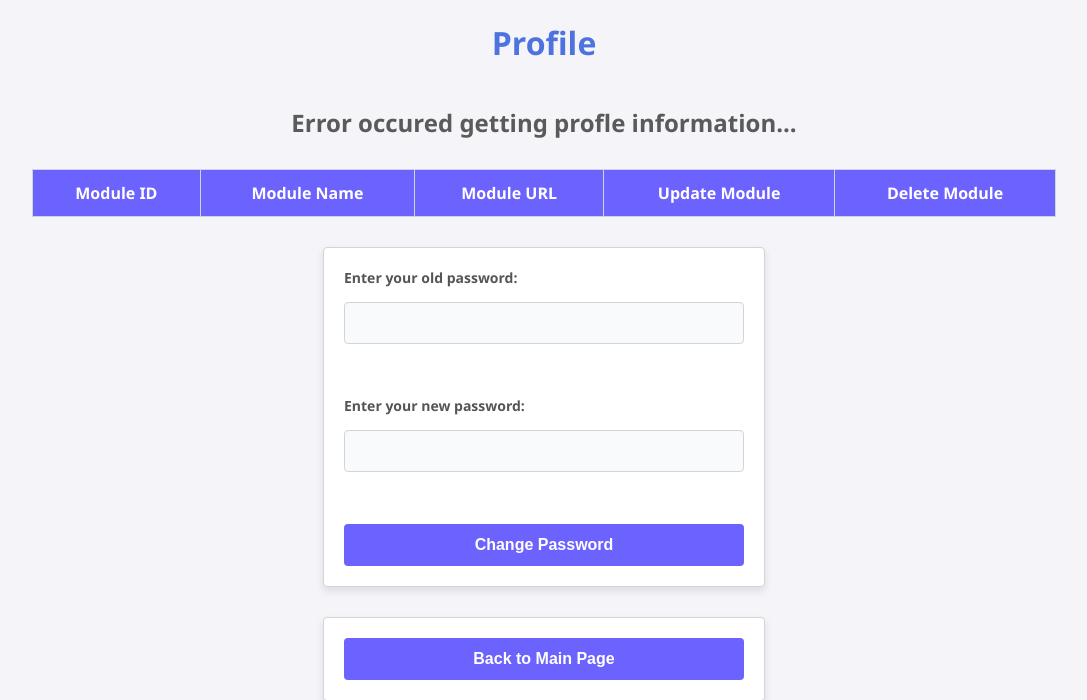
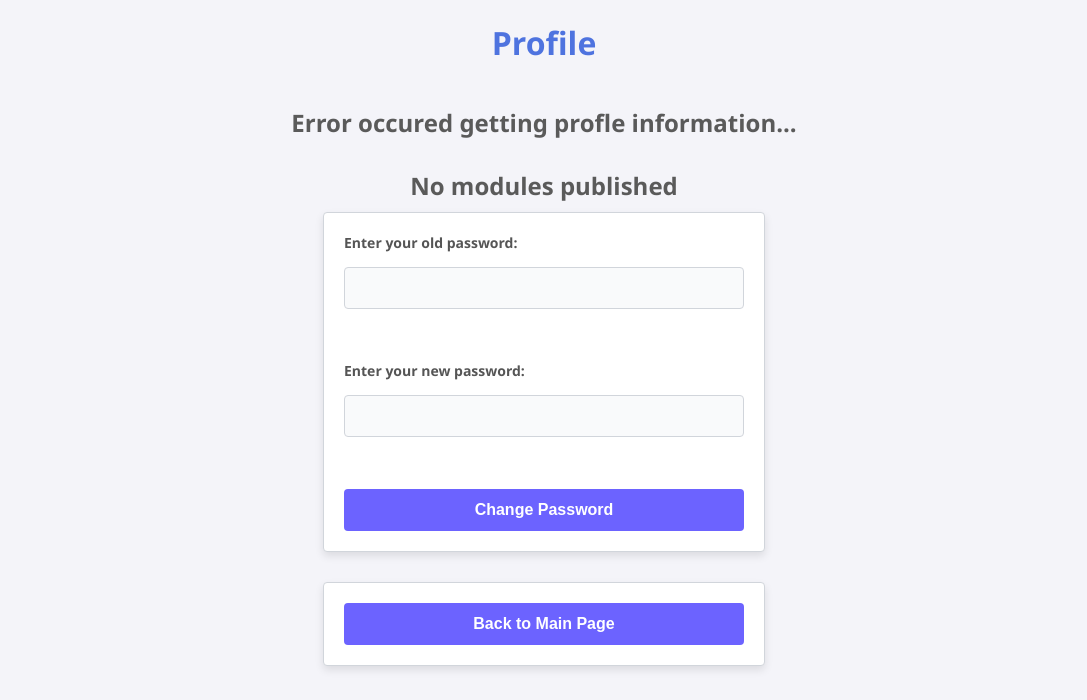
Before and after one commit to atrithakar/cul_backend, a Flask app: page /update_module/1 in a window 1280 px wide. Shown: the top 700 px of the page, without its empty margins (96-1183 px from the left). Run offline with Flask 3, Linux system fonts and the light colour scheme; lists and menus that the app fills with data are empty.

Commit message:
Minor design change

```diff
--- a/templates/profile.html
+++ b/templates/profile.html
@@ -29,6 +29,8 @@
     <h2>{{success}}</h2>
     {% endif %}
 
+    {% if modules %}
+    <h2>Published Modules</h2>
     <table border="1">
         <thead>
             <tr>
@@ -51,6 +53,9 @@
             {% endfor %}
         </tbody>
     </table>
+    {% else %}
+    <h2>No modules published</h2>
+    {% endif %}
 
     <form action="/change_password" method="post">
         <label for="old_password">Enter your old password: </label>
```
